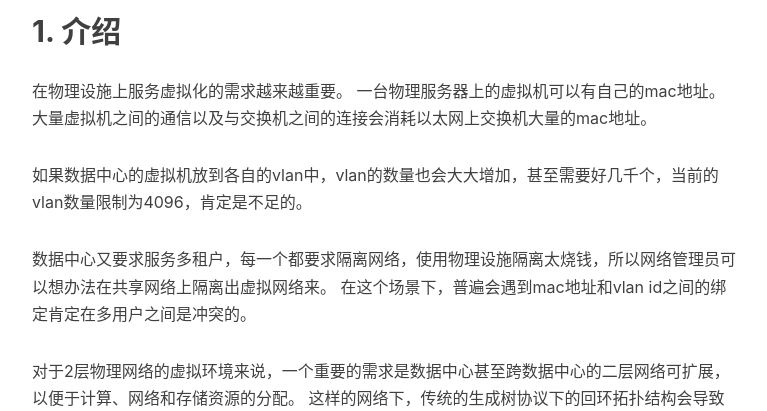
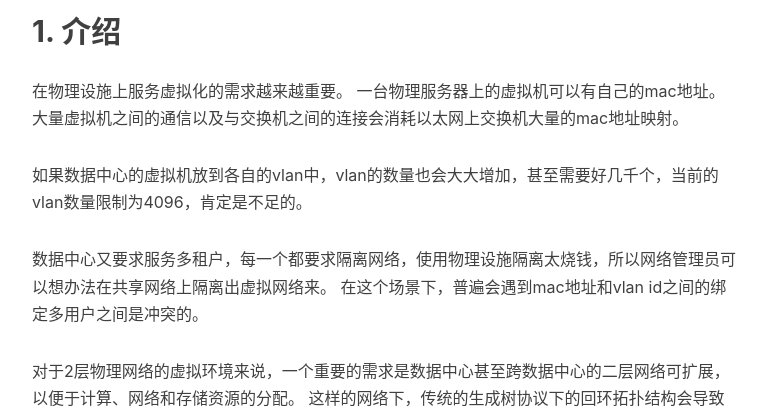
Before and after one commit to singchia/singchia.github.io, a Jekyll site: the page built from _posts/2017-12-1-RFC7348-VXLAN-CN.md, in a window 1280 px wide and 900 px high, scrolled down 2168 px. Shown: the part 179-590 px from the top of the window, without its empty margins (233-1000 px from the left). Built offline with Jekyll 4.4.1, drawn with Linux system fonts in a browser that asks for light colours; nearby versions of some CDN libraries; comment, search, counter and statistics services are not loaded; some of the changed text lies outside the part shown.

Commit message:
modification

```diff
--- a/_posts/2017-12-1-RFC7348-VXLAN-CN.md
+++ b/_posts/2017-12-1-RFC7348-VXLAN-CN.md
@@ -68,11 +68,11 @@ tags:
 
 ## 1. 介绍
 
-在物理设施上服务虚拟化的需求越来越重要。 一台物理服务器上的虚拟机可以有自己的mac地址。 大量虚拟机之间的通信以及与交换机之间的连接会消耗以太网上交换机大量的mac地址。
+在物理设施上服务虚拟化的需求越来越重要。 一台物理服务器上的虚拟机可以有自己的mac地址。 大量虚拟机之间的通信以及与交换机之间的连接会消耗以太网上交换机大量的mac地址映射。
 
 如果数据中心的虚拟机放到各自的vlan中，vlan的数量也会大大增加，甚至需要好几千个，当前的vlan数量限制为4096，肯定是不足的。
 
-数据中心又要求服务多租户，每一个都要求隔离网络，使用物理设施隔离太烧钱，所以网络管理员可以想办法在共享网络上隔离出虚拟网络来。 在这个场景下，普遍会遇到mac地址和vlan id之间的绑定肯定在多用户之间是冲突的。
+数据中心又要求服务多租户，每一个都要求隔离网络，使用物理设施隔离太烧钱，所以网络管理员可以想办法在共享网络上隔离出虚拟网络来。 在这个场景下，普遍会遇到mac地址和vlan id之间的绑定多用户之间是冲突的。
 
 
 对于2层物理网络的虚拟环境来说，一个重要的需求是数据中心甚至跨数据中心的二层网络可扩展，以便于计算、网络和存储资源的分配。 这样的网络下，传统的生成树协议下的回环拓扑结构会导致大量的不可用连接。
```
Also changed, not shown: other parts of _posts/2017-12-1-RFC7348-VXLAN-CN.md (+1 -1 lines).
